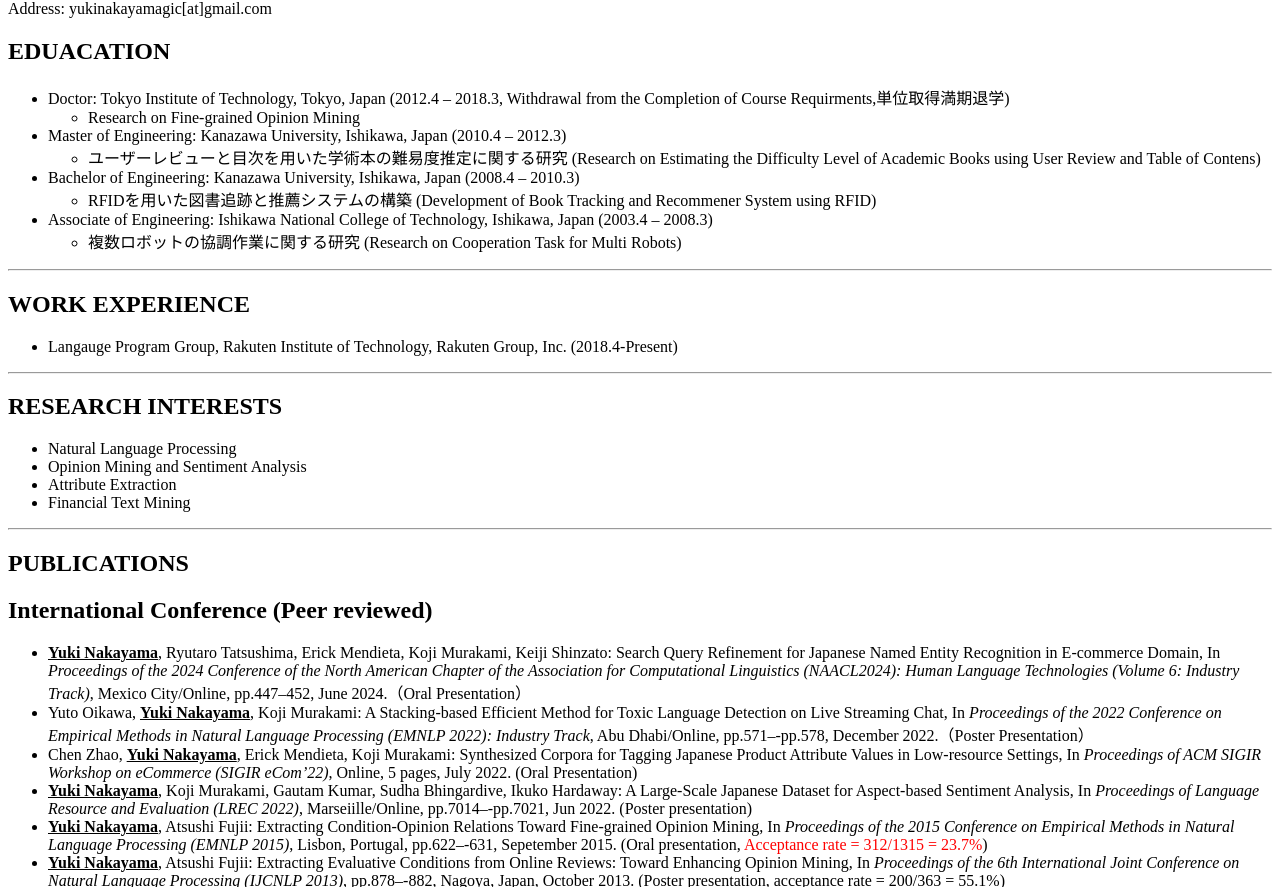
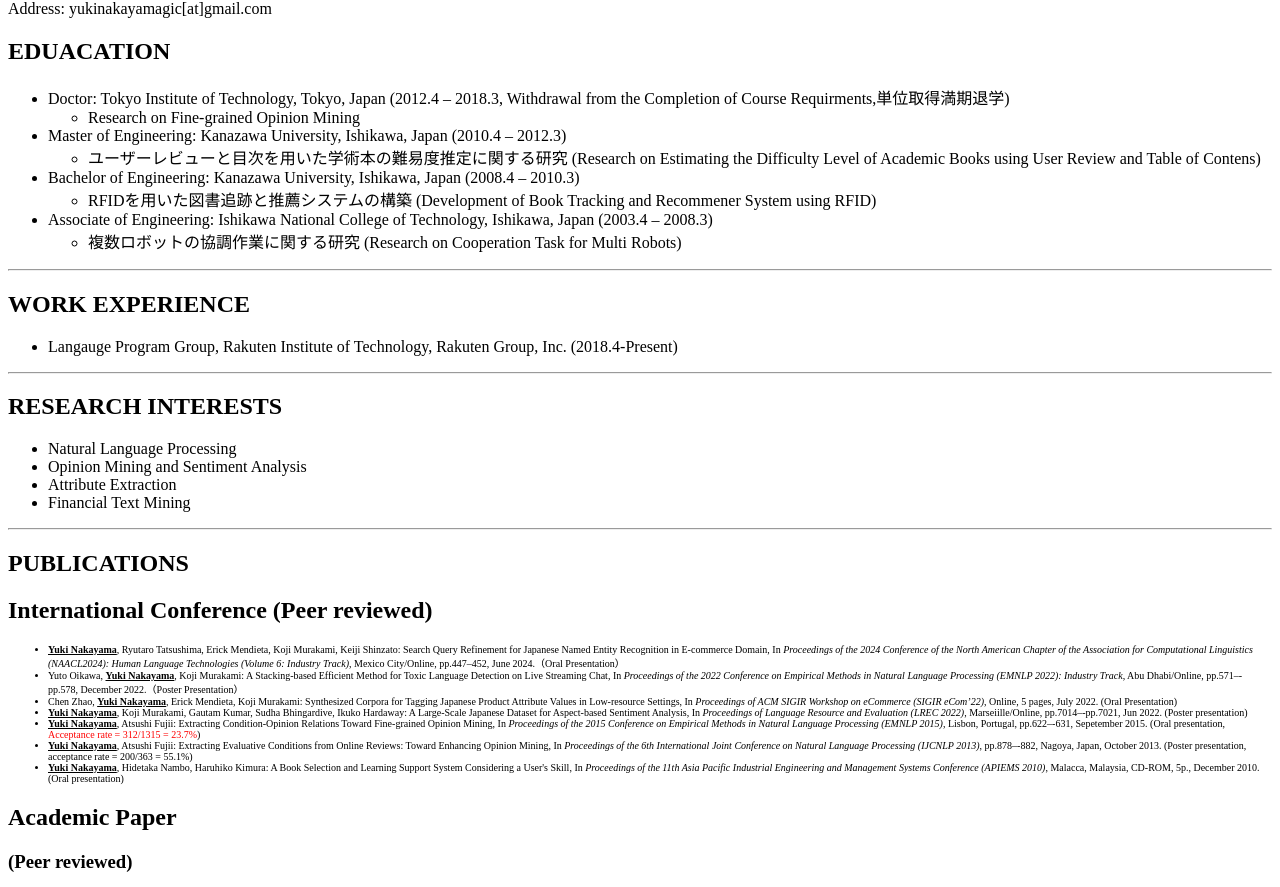
Before and after one commit to yukinninakayama/yukinninakayama.github.io, a plain HTML site: page index.html in a window 1280 px wide. Shown: the part 63-950 px from the top of the page. Drawn offline with Linux system fonts and the light colour scheme.

Commit message:
Update index.html

```diff
--- a/index.html
+++ b/index.html
@@ -42,7 +42,7 @@
 <hr>
     <h2>PUBLICATIONS</h2>
     <h2>International Conference (Peer reviewed)</h2>
-    <font size="3">
+    <font size="1">
     <ul>
     <li><b><u>Yuki Nakayama</u></b>, Ryutaro Tatsushima, Erick Mendieta, Koji Murakami, Keiji Shinzato: Search Query Refinement for Japanese Named Entity Recognition in E-commerce Domain, In <i>Proceedings of the 2024 Conference of the North American Chapter of the Association for Computational Linguistics (NAACL2024): Human Language Technologies (Volume 6: Industry Track)</i>, Mexico City/Online, pp.447–452, June 2024.（Oral Presentation）</li>
     <li>Yuto Oikawa, <u><b>Yuki Nakayama</b></u>, Koji Murakami: A Stacking-based Efficient Method for Toxic Language Detection on Live Streaming Chat, In <i>Proceedings of the 2022 Conference on Empirical Methods in Natural Language Processing (EMNLP 2022): Industry Track</i>, Abu Dhabi/Online, pp.571–-pp.578, December 2022.（Poster Presentation）</li>
```
